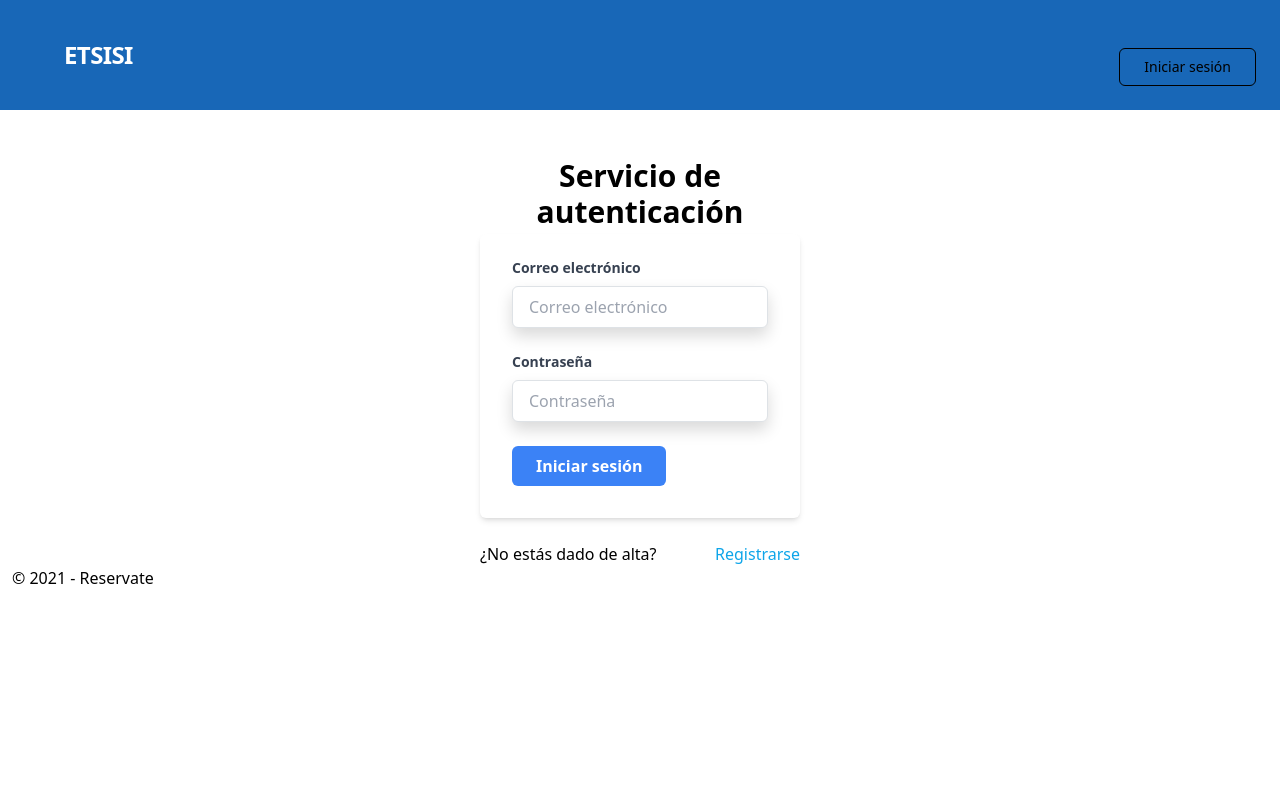
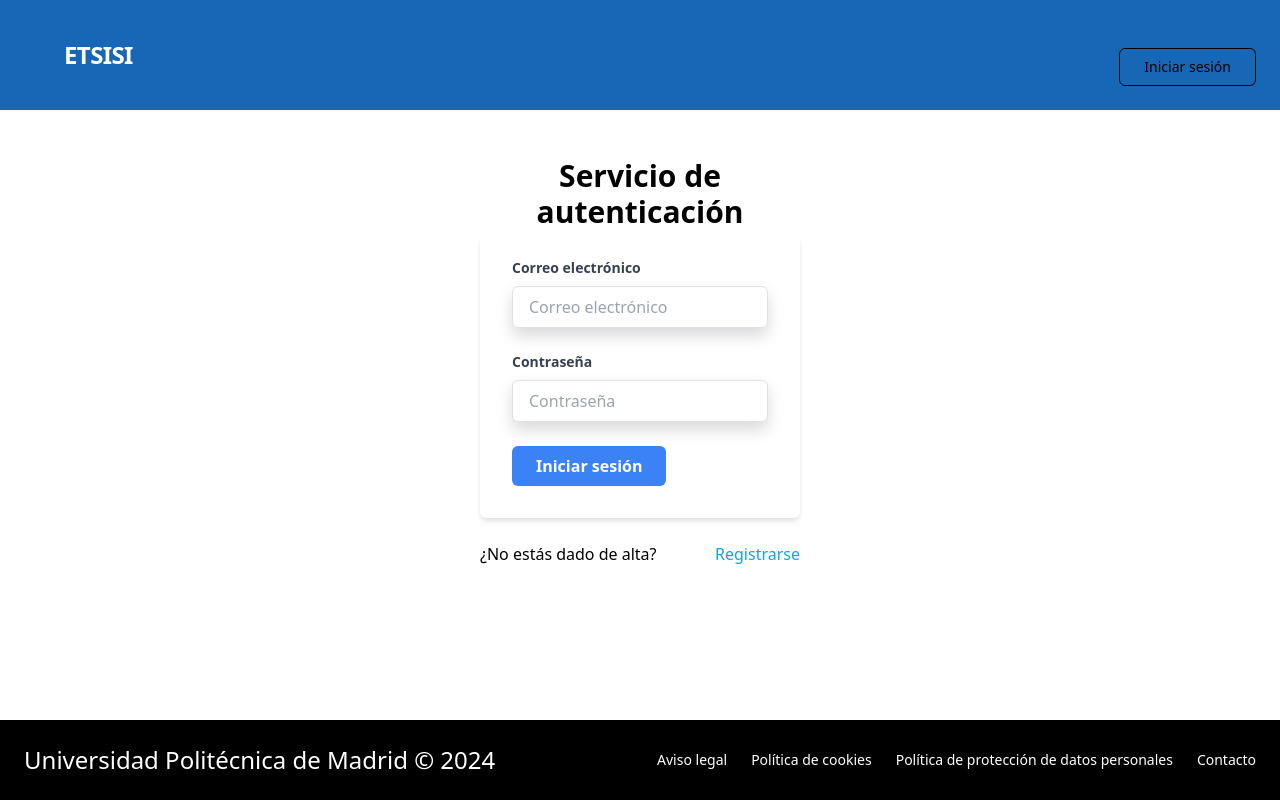
Before and after one commit to wlevy66/etsisi-lab, a React (Vite) app in the folder frontend/: page /login in a window 1280 px wide. Built offline with nearby package versions, Linux system fonts and the light colour scheme.

Commit message:
Update footer styles and fix bugs in login and register pages

```diff
--- a/frontend/src/components/RoomCard.jsx
+++ b/frontend/src/components/RoomCard.jsx
@@ -16,23 +16,26 @@ const RoomCard = ({ room }) => {
     return (
 
         <div className="border rounded-lg p-4 my-4 shadow-lg">
+            <div className="flex justify-between">
+                <div>
                 <h2 className='text-xl font-bold'>{room.name}</h2>
                 <p className="font-bold">Capacidad: {room.capacity}</p>
-                <div className="flex flex-col sm:flex-row sm:justify-between sm:items-center md:flex-row md:justify-between md:items-center mt-3">
-                    <button className="btn btn-success my-2 w-full sm:w-auto" onClick={() => navigate(`/schedules/${room._id}`)}>Ver horarios</button>
+                </div>
+                <button className="btn btn-success my-2   justify-between" onClick={() => navigate(`/schedules/${room._id}`)}>Ver horarios</button>
+            </div>
+
+
                     {
                         user.role === 'professor' && (
-                            <>
-                            <div className="flex flex-col sm:flex-row md:gap-3 sm:gap-2 mt-2 sm:mt-0">
+                            <div className="mt-3">
                                 <Link to={`/edit-room/${room._id}`} >
-                                    <button className="btn btn-primary my-2 w-full sm:w-auto">Editar</button>
+                                    <button className="btn btn-primary mx-1 float-end">Editar</button>
                                 </Link>
-                                <button className="btn btn-danger my-2 w-full sm:w-auto" onClick={() => handleDeleteRoom(room._id)}>Eliminar</button>
+                                <button className="btn btn-danger mx-1 float-end" onClick={() => handleDeleteRoom(room._id)}>Eliminar</button>
                             </div>
-                            </>
                         )
                     }
-                </div>
+
         </div>
     )
 }
--- a/frontend/src/components/common/Footer.jsx
+++ b/frontend/src/components/common/Footer.jsx
@@ -1,8 +1,24 @@
 const Footer = () => {
     return (
-        <footer className="footer">
-            <div className="container">
-                <p>&copy; 2021 - Reservate</p>
+        <footer className="bg-black ">
+            <div className="w-full max-w-screen-xl mx-auto p-4 md:py-8 ">
+                <div className="sm:flex sm:items-center sm:justify-between text-white">
+                    <span className="self-center text-2xl whitespace-nowrap ">Universidad Politécnica de Madrid © 2024</span>
+                    <ul className="flex flex-wrap items-center mb-6 text-sm font-medium sm:mb-0 dark:text-gray-400">
+                        <li>
+                            <a href="https://www.upm.es/AvisoLegal" target="_blank" className="hover:underline me-4 md:me-6">Aviso legal</a>
+                        </li>
+                        <li>
+                            <a href="#" target="_blank" className="hover:underline me-4 md:me-6">Política de cookies</a>
+                        </li>
+                        <li>
+                            <a href="https://sede.upm.es/proteccion-datos" target="_blank" className="hover:underline me-4 md:me-6">Política de protección de datos personales</a>
+                        </li>
+                        <li>
+                            <a href="https://www.upm.es/contacto" target="_blank" className="hover:underline">Contacto</a>
+                        </li>
+                    </ul>
+                </div>
             </div>
         </footer>
     )
--- a/frontend/src/context/AuthContext.jsx
+++ b/frontend/src/context/AuthContext.jsx
@@ -18,12 +18,12 @@ export const AuthProvider = ({ children }) => {
     const [isAuthenticated, setIsAuthenticated] = useState(false)
     const [isLoading, setIsLoading] = useState(true)
     const [error, setError] = useState(null)
+    const [success, setSuccess] = useState(false)
 
     const signUp = async (user) => {
         try{
-            const response = await registerRequest(user)
-            setUser(response.data)
-            setIsAuthenticated(true)
+            await registerRequest(user)
+            setSuccess(true)
         }
         catch(error){
             setError(error.response.data.error)
@@ -82,8 +82,11 @@ export const AuthProvider = ({ children }) => {
             signUp,
             signIn,
             error,
+            setError,
             isLoading,
-            signOut
+            signOut,
+            success,
+            setSuccess
         }}>
             {children}
         </AuthContext.Provider>
--- a/frontend/src/index.css
+++ b/frontend/src/index.css
@@ -2,9 +2,15 @@
 @tailwind components;
 @tailwind utilities;
 
+div#root {
+  min-height: 100vh;
+}
+
 body {
   background: white;
   color: black;
+  min-height: 100vh;
+  min-width: 500px;
 }
 
 .content-container {
@@ -13,3 +19,9 @@ body {
 nav {
   background-color: #1867b7 !important;
 }
+footer {
+  clear: both;
+  width: 100%;
+  position: fixed;
+  bottom: 0;
+}
--- a/frontend/src/pages/auth/LoginPage.jsx
+++ b/frontend/src/pages/auth/LoginPage.jsx
@@ -7,7 +7,7 @@ const LoginPage = () => {
 
     const { register, handleSubmit } = useForm()
 
-    const {signIn, error, isAuthenticated} = useAuth()
+    const {signIn, error, isAuthenticated, setError} = useAuth()
     const navigate = useNavigate()
 
     const onSubmit = handleSubmit( async(values)=>{
@@ -15,6 +15,7 @@ const LoginPage = () => {
     })
 
     useEffect(() => {
+        setError(null)
         if(isAuthenticated) navigate('/dashboard')
     }, [isAuthenticated])
 
--- a/frontend/src/pages/auth/RegisterPage.jsx
+++ b/frontend/src/pages/auth/RegisterPage.jsx
@@ -1,14 +1,22 @@
 import { useForm } from 'react-hook-form'
 import { useAuth } from '@/context/AuthContext'
 import { Link } from 'react-router-dom'
+import { useEffect } from 'react'
 
 const RegisterPage = () => {
 
     const { register, handleSubmit } = useForm()
 
-    const { signUp, error } = useAuth()
+    const { signUp, error, setError, success, setSuccess } = useAuth()
+
+    useEffect(() => {
+        setSuccess(false)
+        setError(null)
+    }, [])
 
     const onSubmit = handleSubmit(async (values) => {
+        setSuccess(false)
+        setError(null)
         signUp(values)
     })
 
@@ -34,6 +42,7 @@ const RegisterPage = () => {
 
                 </div>
                 <div className='mb-4'>{error && <span className='text-red-500 text-xs italic'>{error}</span>}</div>
+                <div className='mb-4'>{success && <span className='text-green-500 text-xs italic'>Usuario creado correctamente, puedes iniciar sesión.</span>}</div>
                 <div className="flex items-center justify-between">
                     <button className="bg-blue-500 hover:bg-blue-700 text-white font-bold py-2 px-4 rounded" type="submit">
                         Registrarme
```
